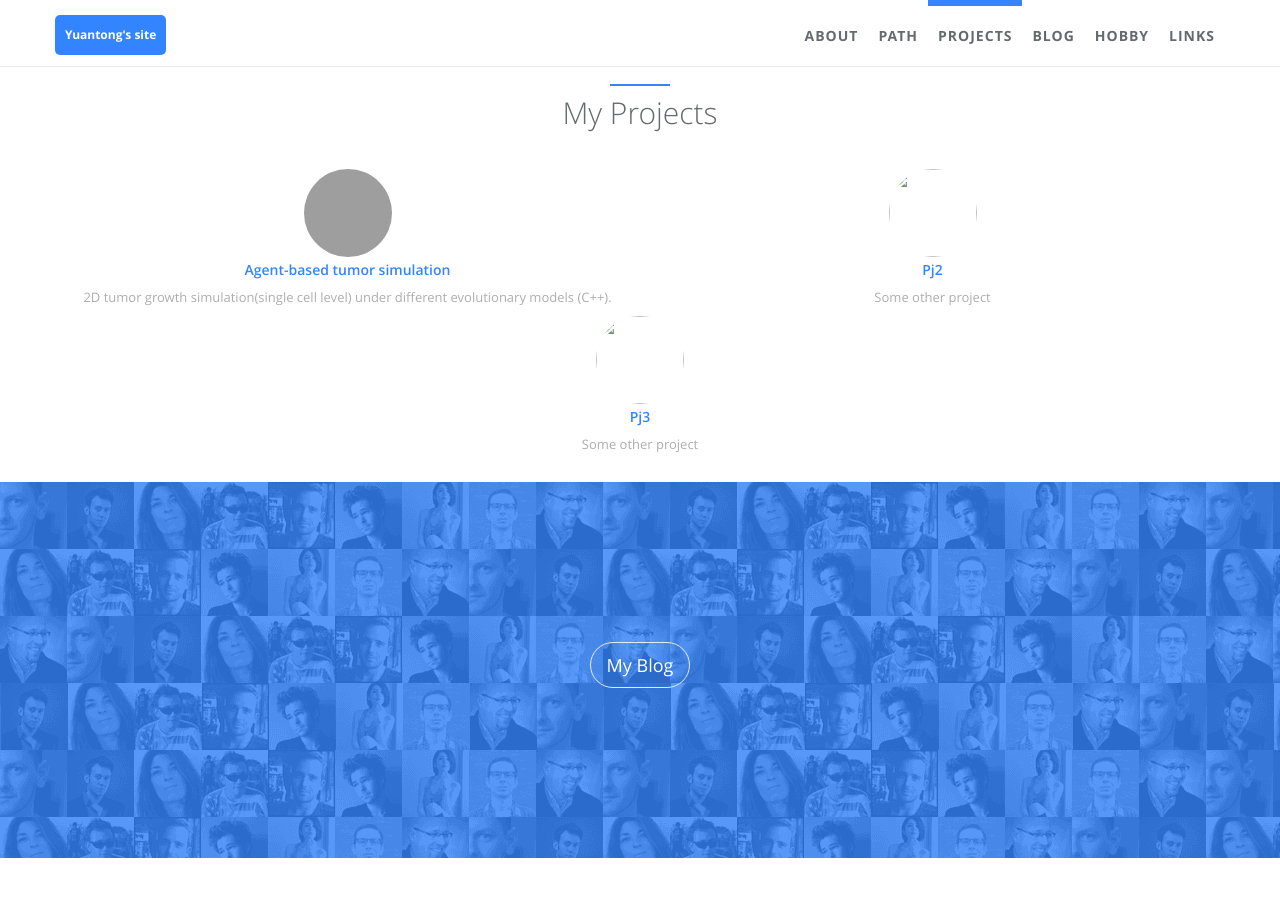
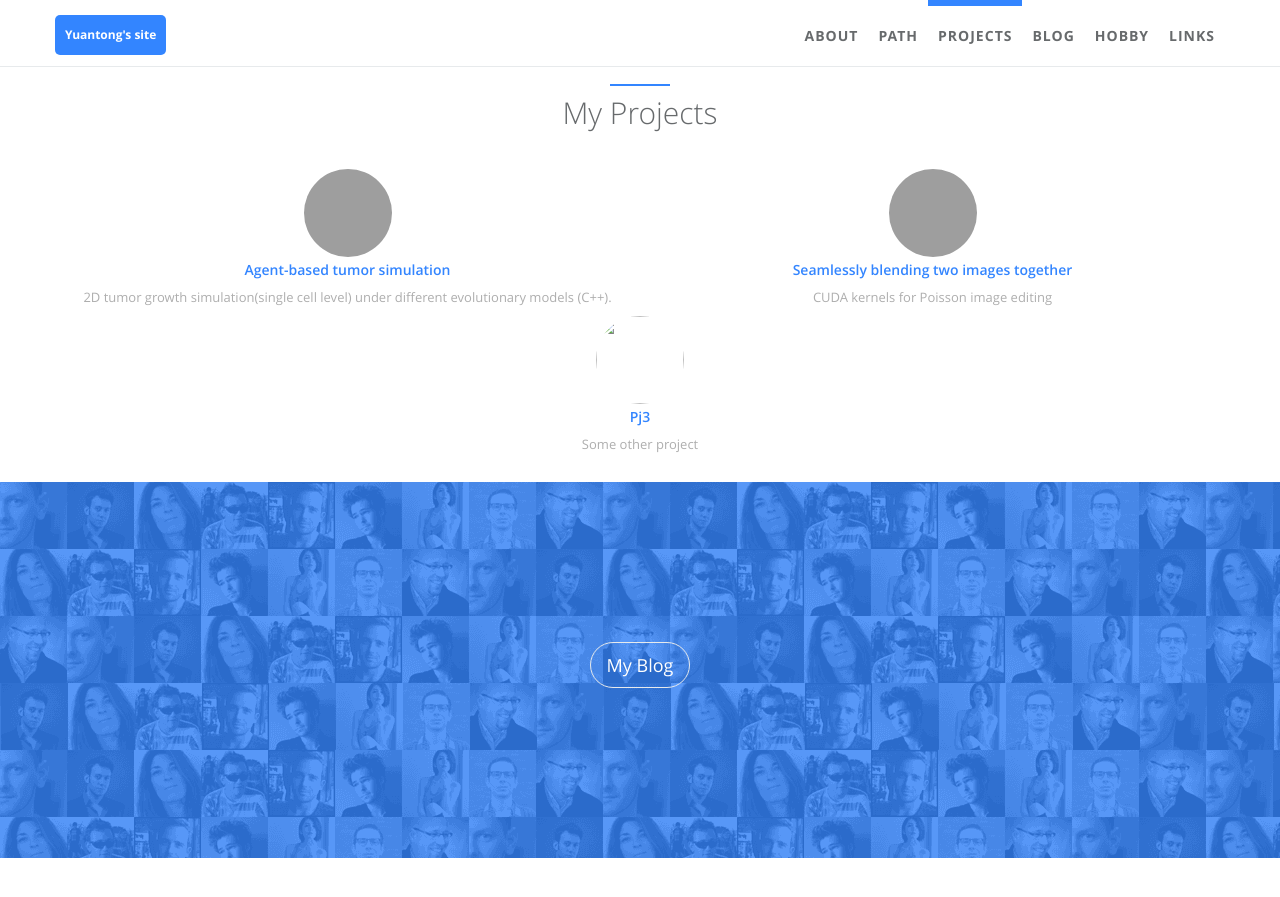
Before and after one commit to ding-yt/ding-yt.github.io, a Jekyll site: the page built from index.html, in a window 1280 px wide and 900 px high, scrolled down 1912 px. Shown: the top 897 px of the window. Built offline with Jekyll 4.4.1, drawn with Linux system fonts in a browser that asks for light colours; grey boxes are pictures that could not be loaded.

Commit message:
Update projects.yml

```diff
--- a/_data/index/projects.yml
+++ b/_data/index/projects.yml
@@ -8,12 +8,12 @@
   img: /static/assets/img/landing/cancerEvo.jpg
   desc: 2D tumor growth simulation(single cell level) under different evolutionary models (C++).
 
-- name: Pj2
-  i18n: cpython
-  gh_user: python
+- name: Seamlessly blending two images together
+  i18n: poisson
+  gh_user: ding-yt
   url:
-  img:
-  desc: Some other project
+  img: /static/assets/img/landing/blend.jpg
+  desc: CUDA kernels for Poisson image editing
 
 - name: Pj3
   i18n: google
```
